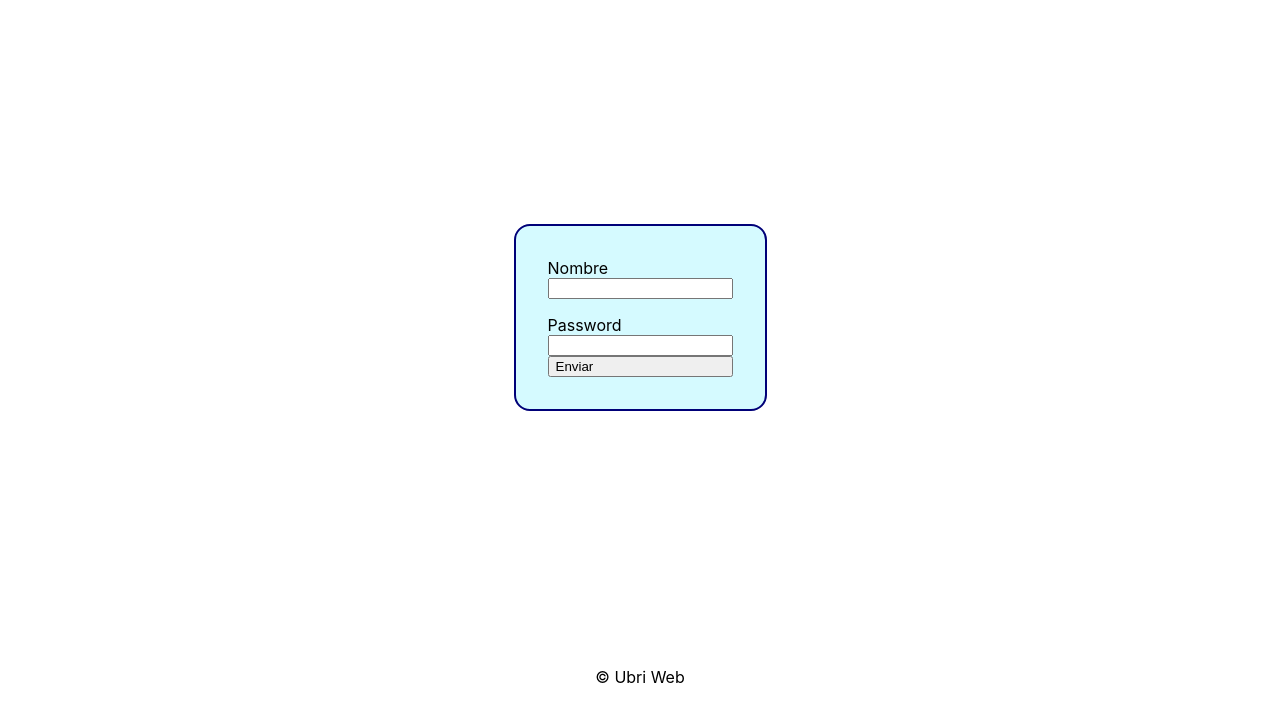
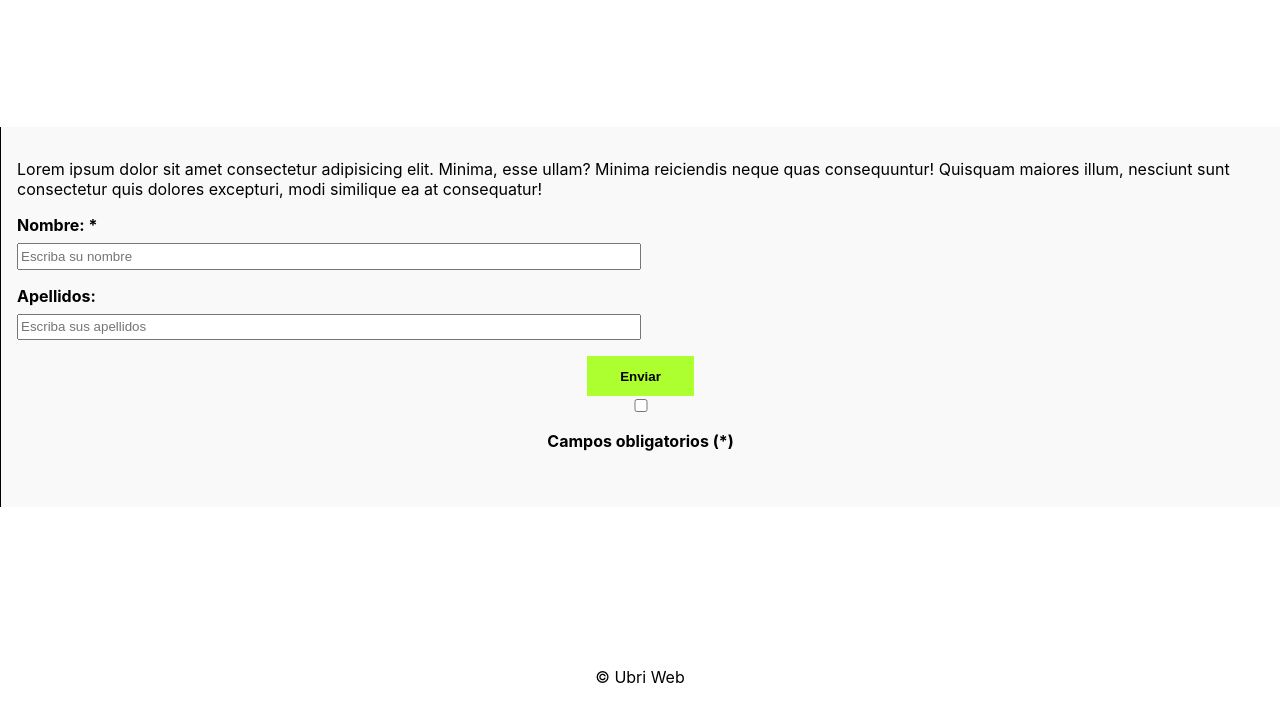
Before and after one commit to jmhr0/DIWEB_2324, a website built with Parcel: page UD1/AccesibilidadForm/src/contacto.html in a window 1280 px wide. Shown: the part 83-800 px from the top of the page. Built offline with nearby package versions, Linux system fonts and the light colour scheme.

Commit message:
dia 25/01/2024

```diff
--- a/UD1/AccesibilidadForm/src/assets/styles/_variables.scss
+++ b/UD1/AccesibilidadForm/src/assets/styles/_variables.scss
@@ -6,8 +6,13 @@ $font-family-sans-serif: -apple-system, BlinkMacSystemFont, "Segoe UI", Roboto,
 $font-family-serif: "Georgia", "Times New Roman", serif;
 
 $ubriWeb-corporate: #000078;
-$ubriWeb-masterbrand: #73edff;
+$ubriWeb-corporate: #000078;
+$ubriWeb-masterbrand: #ececec;
 $ubriWeb-bg: color.scale($ubriWeb-masterbrand, $lightness: 70%);
+
+$color__red: #b90000;
+$color__green: #00b92e;
+$color__black: #090909;
 
 $mqMinWidth: 420px;
 
--- a/UD1/AccesibilidadForm/src/assets/styles/layouts/_contacto.scss
+++ b/UD1/AccesibilidadForm/src/assets/styles/layouts/_contacto.scss
@@ -86,33 +86,57 @@
 }
 */
 .contacto__main {
-    display: flex;
+    display: grid;
+    grid-template-columns: 20%,80%;
     align-items: center;
     justify-content: center;
+    label{
+        font-weight: bold;
+        padding-bottom: 0.5em;
+    }
+    .input__text{
+        width: 50%;
+        height: 2em;
+
+        &:hover{
+            border: 3px solid $color__black;
+        }
+        &:focus{
+            border: 3px solid $color__black;
+            outline: none;
+    }
+    }
+
+    .button_normal{
+        align-items:flex-start;
+
+        width: 8em;
+        height: 3em;
+        outline: none;
+        border: none;
+        background-color: greenyellow;
+        font-weight: bold;
+    }
+
+
+
 
     .main__formularioContacto {
-        display: flex;
-        flex-direction: column;
-
-        row-gap: 1em;
-
-        border: 2px solid $ubriWeb-corporate;
-        border-radius: 1em;
-
-        padding: 2em;
-
+        grid-column-start: 2;
+        grid-column-end: 3;
         background-color: $ubriWeb-bg;
-        .formularioContacto__groupPasswd{
+        padding: 1em;
+        border-left: 1px solid black;
+        .formularioContacto__group{
             display: flex;
             flex-direction: column;
+            padding-bottom: 1em;
         }
-        .formularioContacto__groupNombre{
-            display: flex;
-            flex-direction: column;
-        }
-        .formularioContacto__groupBotones{
-            display: flex;
-            flex-direction: column;
+        .formularioContacto__group--botonera{
+            flex-direction: row;
+            text-align: center;
+            justify-content: center;
+            padding-bottom: 1em;
         }
     }
 }
--- a/UD1/AccesibilidadForm/src/assets/styles/layouts/_general.scss
+++ b/UD1/AccesibilidadForm/src/assets/styles/layouts/_general.scss
@@ -19,3 +19,7 @@ header {
 footer {
   min-height: 10vh;
 }
+
+  .color__red {
+    color: $color__red;
+  }
--- a/UD1/AccesibilidadForm/src/views/formularioContacto.html
+++ b/UD1/AccesibilidadForm/src/views/formularioContacto.html
@@ -1,18 +1,56 @@
 <form class="main__formularioContacto" action="">
+    <div role="region">
+        <p>
+            Lorem ipsum dolor sit amet consectetur adipisicing elit. Minima,
+            esse ullam? Minima reiciendis neque quas consequuntur! Quisquam
+            maiores illum, nesciunt sunt consectetur quis dolores excepturi,
+            modi similique ea at consequatur!
+        </p>
+    </div>
 
-    <div role="region" class="formularioContacto__groupNombre">
-    <label for="nombre" id="label_nombre" aria-label="input_nombre">Nombre</label>
-    <input type="text" name="input_nombre" id="input_nombre" aria-labelledby="label_nombre" aria-required="false">
+    <div role="region" class="formularioContacto__group">
+        <label for="nombre" id="label_nombre" aria-label="input_nombre"
+            >Nombre: <span class="color_red">*</span></label
+        >
+        <input
+            type="text"
+            class="input__text"
+            name="input_nombre"
+            placeholder="Escriba su nombre"
+            id="input_nombre"
+            required
+            aria-labelledby="label_nombre"
+            aria-required="true"
+        />
     </div>
-    <div role="region" class="formularioContacto__groupPasswd">
-    <label for="input_password" id="label_password" aria-label="input_password">Password</label>
-    <input type="password" id="input_password" name="input_password" aria-labelledby="label_password" required aria-required="true">
+    <div role="region" class="formularioContacto__group">
+        <label for="apellido" id="label_apellido" aria-label="input_apellido"
+            >Apellidos:</label
+        >
+        <input
+            type="text"
+            class="input__text"
+            placeholder="Escriba sus apellidos"
+            name="input_apellido"
+            id="input_apellido"
+            required
+            aria-labelledby="apellido"
+            aria-required="true"
+        />
+    </div>
 
+    <div class="formularioContacto__group--botonera">
+        <button class="button_normal" role="button" type="submit">
+            Enviar
+        </button>
+        <br />
 
+        <div role="region" class="formularioContacto__group">
+            <input type="checkbox">
+        </div>
 
-    <button type="submit" class="formularioContacto__groupBotones">Enviar</button>
-
-
-
-
+        <div role="region" class="formularioContacto__group">
+            <label>Campos obligatorios (*)</label>
+        </div>
+    </div>
 </form>
```
